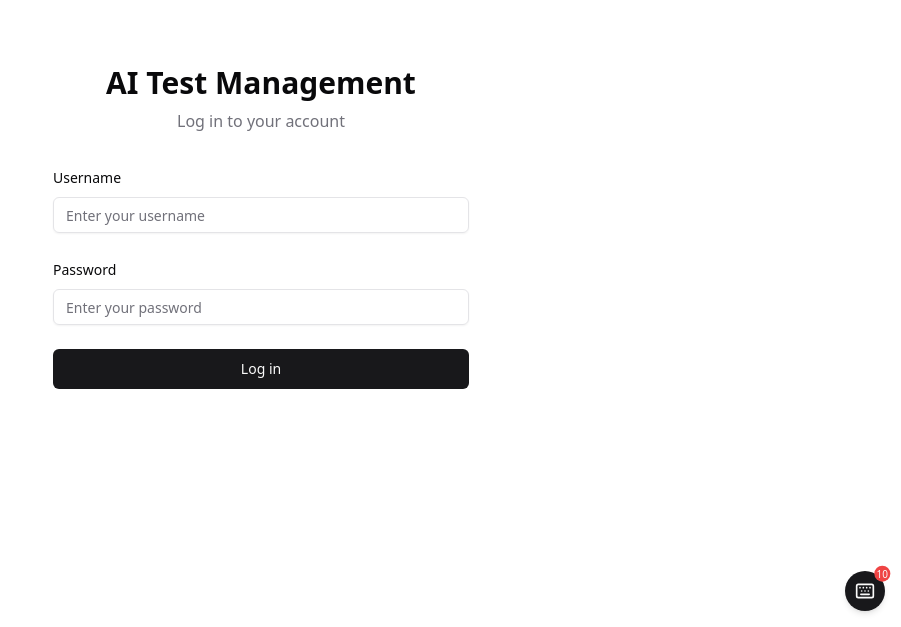
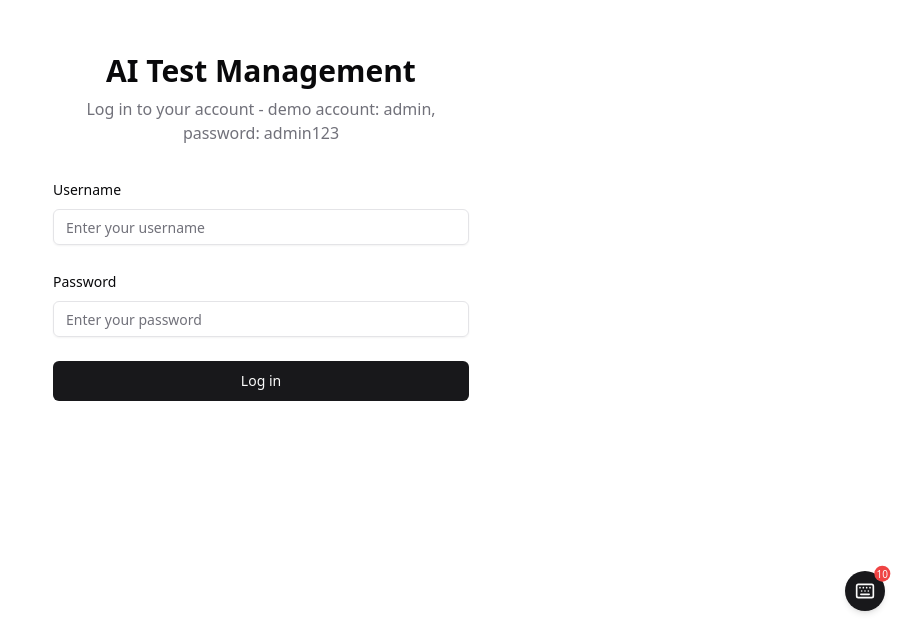
Before and after one commit to thinhdnn/ai-test-management, a Next.js app: page /login in a window 1280 px wide. Shown: the part 173-800 px from the top of the page, without its empty margins (379-1280 px from the left). Built offline with nearby package versions, Linux system fonts and the light colour scheme; no server answers.

Commit message:
Update page.tsx

```diff
--- a/src/app/login/page.tsx
+++ b/src/app/login/page.tsx
@@ -104,7 +104,7 @@ function LoginForm() {
       <div className="mx-auto max-w-md w-full px-4 py-8">
         <div className="mb-8 text-center">
           <h1 className="text-3xl font-bold">AI Test Management</h1>
-          <p className="text-muted-foreground mt-2">Log in to your account</p>
+          <p className="text-muted-foreground mt-2">Log in to your account - demo account: admin, password: admin123</p>
         </div>
         {loginError && (
           <div className="mb-4 p-3 bg-red-100 text-red-800 rounded-md text-sm">
```
